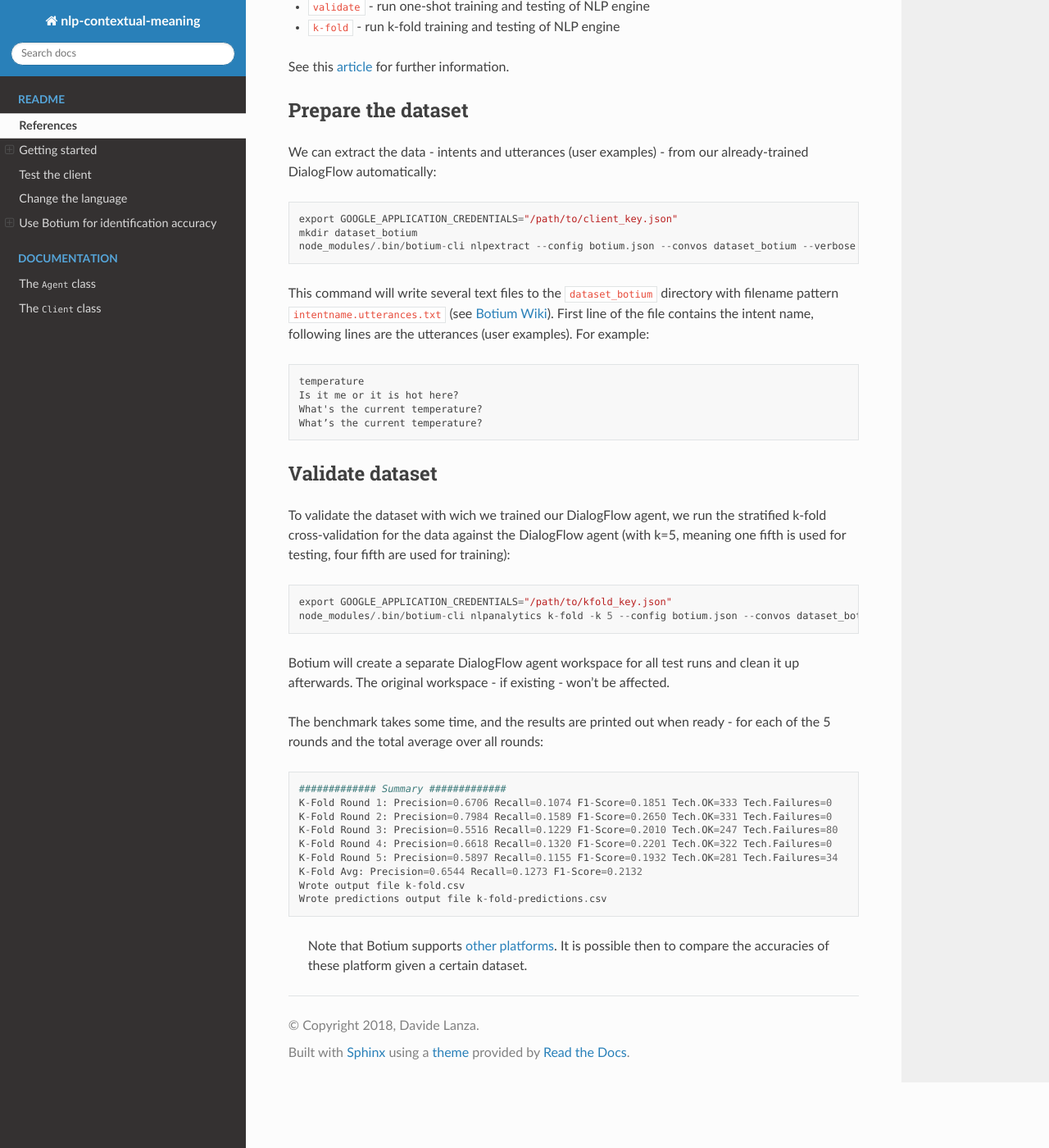
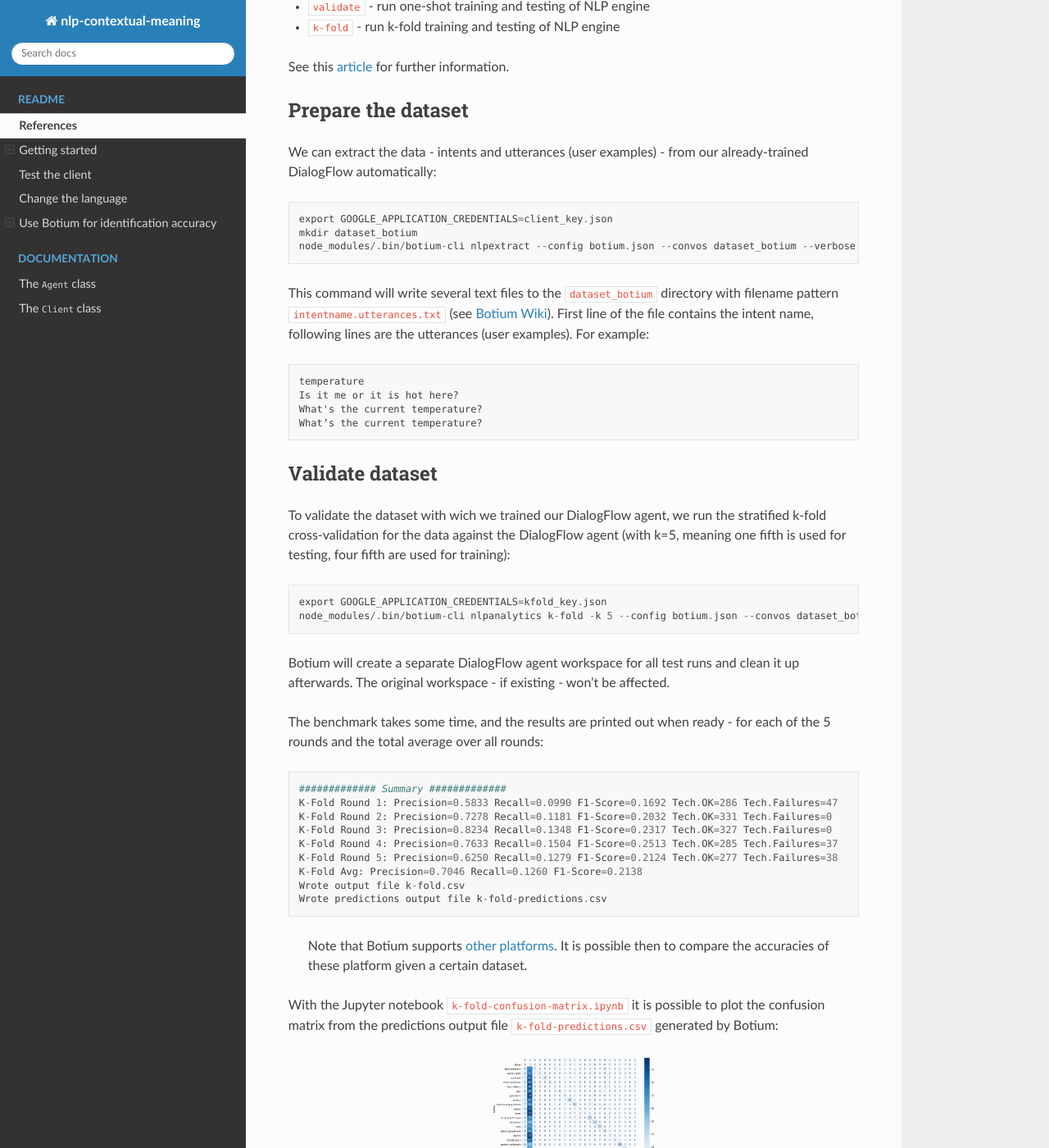
Before and after one commit to Davidelanz/nlp-contextual-meaning, a Sphinx documentation site: the page built from docs/README.md, in a window 1280 px wide and 1400 px high, scrolled down 7452 px. Shown: the whole window at 82% size. Built offline with Sphinx 7.4.7 and the Read the Docs theme 2.0.0, drawn with Linux system fonts in a browser that asks for light colours.

````diff
--- a/docs/README.md
+++ b/docs/README.md
@@ -28,7 +28,6 @@
   _Bachelor's Thesis_, University of Genoa, 2018
   (**in italian**)
   [[pdf](https://github.com/Davidelanz/nlp-contextual-meaning/blob/master/references/Lanza2018_BachelorThesis_IT.pdf)]
-
 
 ---
 
@@ -342,7 +341,7 @@ We can extract the data - intents and utterances (user examples) -
 from our already-trained DialogFlow automatically:
 
 ```
-export GOOGLE_APPLICATION_CREDENTIALS="/path/to/client_key.json"
+export GOOGLE_APPLICATION_CREDENTIALS=client_key.json
 mkdir dataset_botium
 node_modules/.bin/botium-cli nlpextract --config botium.json --convos dataset_botium --verbose
 ```
@@ -368,7 +367,7 @@ the DialogFlow agent (with k=5, meaning one fifth is used for testing,
 four fifth are used for training):
 
 ```
-export GOOGLE_APPLICATION_CREDENTIALS="/path/to/kfold_key.json"
+export GOOGLE_APPLICATION_CREDENTIALS=kfold_key.json
 node_modules/.bin/botium-cli nlpanalytics k-fold -k 5 --config botium.json --convos dataset_botium
 ```
 
@@ -381,12 +380,12 @@ for each of the 5 rounds and the total average over all rounds:
 
 ```
 ############# Summary #############
-K-Fold Round 1: Precision=0.6706 Recall=0.1074 F1-Score=0.1851 Tech.OK=333 Tech.Failures=0
-K-Fold Round 2: Precision=0.7984 Recall=0.1589 F1-Score=0.2650 Tech.OK=331 Tech.Failures=0
-K-Fold Round 3: Precision=0.5516 Recall=0.1229 F1-Score=0.2010 Tech.OK=247 Tech.Failures=80
-K-Fold Round 4: Precision=0.6618 Recall=0.1320 F1-Score=0.2201 Tech.OK=322 Tech.Failures=0
-K-Fold Round 5: Precision=0.5897 Recall=0.1155 F1-Score=0.1932 Tech.OK=281 Tech.Failures=34
-K-Fold Avg: Precision=0.6544 Recall=0.1273 F1-Score=0.2132
+K-Fold Round 1: Precision=0.5833 Recall=0.0990 F1-Score=0.1692 Tech.OK=286 Tech.Failures=47
+K-Fold Round 2: Precision=0.7278 Recall=0.1181 F1-Score=0.2032 Tech.OK=331 Tech.Failures=0
+K-Fold Round 3: Precision=0.8234 Recall=0.1348 F1-Score=0.2317 Tech.OK=327 Tech.Failures=0
+K-Fold Round 4: Precision=0.7633 Recall=0.1504 F1-Score=0.2513 Tech.OK=285 Tech.Failures=37
+K-Fold Round 5: Precision=0.6250 Recall=0.1279 F1-Score=0.2124 Tech.OK=277 Tech.Failures=38
+K-Fold Avg: Precision=0.7046 Recall=0.1260 F1-Score=0.2138
 Wrote output file k-fold.csv
 Wrote predictions output file k-fold-predictions.csv
 ```
@@ -395,3 +394,14 @@ Wrote predictions output file k-fold-predictions.csv
 > [other platforms](https://botium.atlassian.net/wiki/spaces/BOTIUM/pages/360553/Botium+Connectors).
 > It is possible then to compare
 > the accuracies of these platform given a certain dataset.
+
+With the Jupyter notebook `k-fold-confusion-matrix.ipynb` it is possible
+to plot the confusion matrix from the predictions output file
+`k-fold-predictions.csv` generated by Botium:
+
+<p align="center">
+  <a href='https://davidelanz.github.io/nlp-contextual-meaning/'>
+    <img width="200" src="https://github.com/Davidelanz/nlp-contextual-meaning/blob/master/k-fold-confusion-matrix.png?raw=true">
+  </a>
+  <br>
+</p>
````
Also changed, not shown: k-fold-confusion-matrix.ipynb, k-fold-confusion-matrix.png (added), 1 other file.
